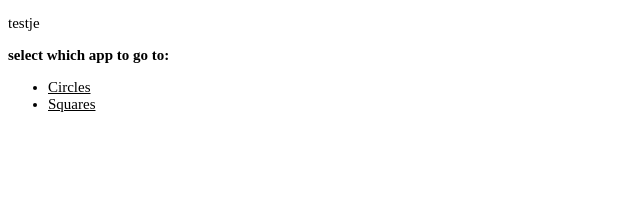
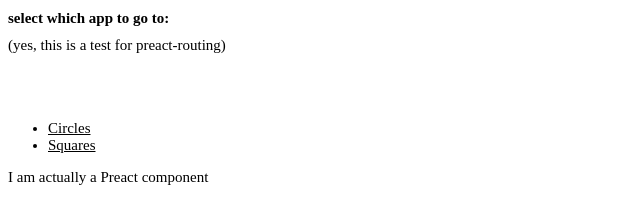
Before and after one commit to rvounik/frontend2, a Preact app: page / in a window 1280 px wide. Shown: the whole page, without its empty margins (0-640 px from the left). Built offline with nearby package versions, Linux system fonts and the light colour scheme; no server answers.

Commit message:
clean up

```diff
--- a/index.html
+++ b/index.html
@@ -26,6 +26,12 @@
 <body>
 
 <h1>select which app to go to:</h1>
+<span>(yes, this is a test for preact-routing)</span>
+
+<br />
+<br />
+<br />
+<br />
 
 <ul>
 <li><a href="circles.html">Circles</a></li>
--- a/src/Circles/circles.js
+++ b/src/Circles/circles.js
@@ -1,5 +1,5 @@
 import { h, render } from 'preact';
-import Circle from './Circle/Circle';
+import Circle from './js/Circle/Circle';
 
 // import css
 import css from './css/index.css';
@@ -11,5 +11,5 @@ import css from './css/index.css';
 render(
     <Circle />,
     document.querySelector('body'),
-    document.querySelector('body').firstChild
+    document.querySelector('body').lastChild
 );
--- a/src/Circles/css/index.css
+++ b/src/Circles/css/index.css
@@ -1,6 +1,6 @@
 * {
     color: red;
-    font-size: 50px;
+    font-size: 20px;
 }
 
 /* this can be a sass index file or css import file or just a huge file with all css for the SPA */
--- a/src/Circles/Circle/Circle.js
+++ b/src/Circles/js/Circle/Circle.js
@@ -10,7 +10,7 @@ export default class Circle extends Component {
 
     render() {
         return (
-            <p>testje</p>
+            <p>I am actually a Preact component</p>
         )
     }
 }
--- a/src/Squares/squares.js
+++ b/src/Squares/squares.js
@@ -2,12 +2,10 @@
 // import css
 import css from './css/index.css';
 
-// consider this to be the 'app' code for this component / spa.
-
 function retrieveParticipantId(url, request) {
     fetch(url).then(response => {
         if (response.ok) {
-            // console.log('retrieved uuid: '+response.json().uuid); // synchronous. will not work.
+            // console.log('retrieved uuid: '+response.json().uuid); // synchronous. will not work. (that is why we needed thunk!)
 
             response.json().then((response) => {
                 document.querySelector('#uuid').value = response.uuid;
```
